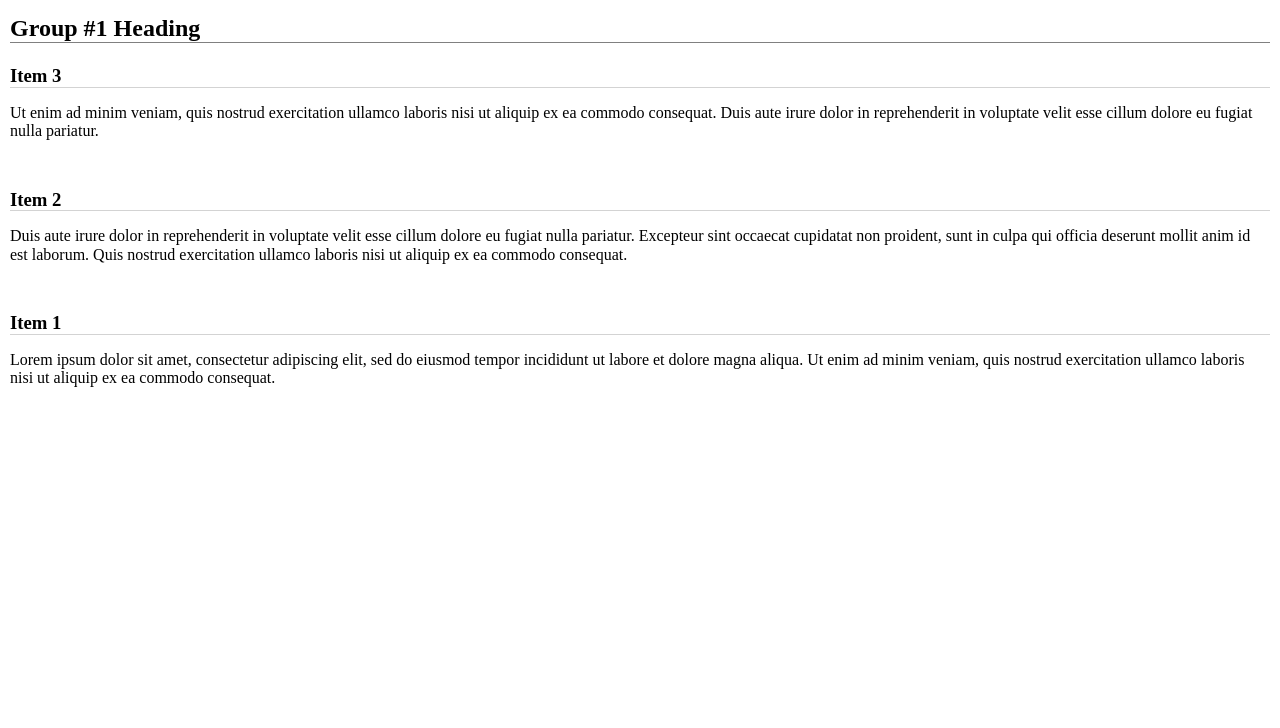
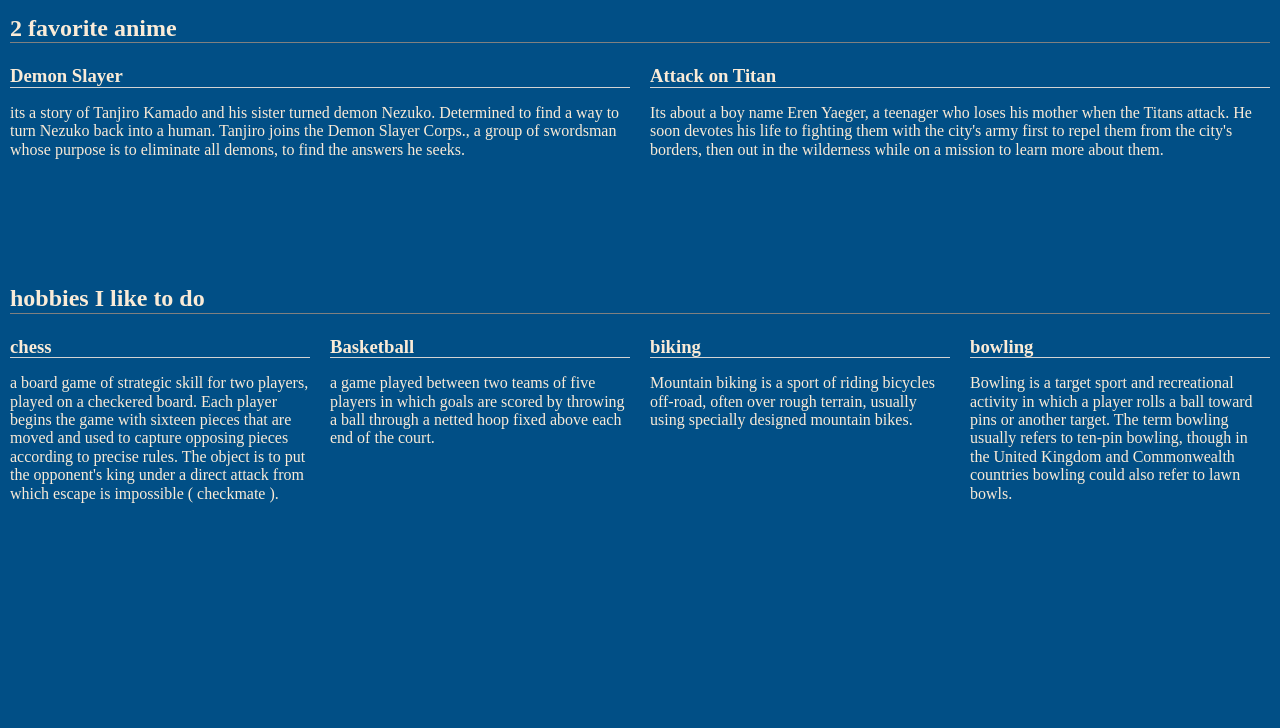
Before and after one commit to jmarcos00312/Simple-Flex-Columns---practice, a plain HTML site: page index.html in a window 1280 px wide. Shown: the part 72-800 px from the top of the page. Drawn offline with nearby package versions, Linux system fonts and the light colour scheme.

Commit message:
just practicing flexbox

```diff
--- a/index.html
+++ b/index.html
@@ -3,7 +3,7 @@
 
 <head>
 	<meta charset="utf-8">
-	<meta name="viewport" content="width=device-width">
+	<meta name="viewport" content="width=device-width, initial-scale=1">
 	<title>Group/Item Layout</title>
 	<link href="https://cdnjs.cloudflare.com/ajax/libs/normalize/8.0.1/normalize.min.css" rel="stylesheet" type="text/css" />
 	<link href="style.css" rel="stylesheet" type="text/css" />
@@ -11,26 +11,52 @@
 
 <body>
 	<main>
-    <h1>Important Page Heading</h1>
+    <h1>Jeremiah Marcos mock website</h1>
+
     <section>
-			<h2>Group #1 Heading</h2>
-      <!-- Group #1 with 3 items -->
+			<h2>2 favorite anime</h2>
+      <!-- Group #2 with 2 items -->
 			<div class="group">
 				<div class="item">
-					<h3>Item 1</h3>
-					<p>Lorem ipsum dolor sit amet, consectetur adipiscing elit, sed do eiusmod tempor incididunt ut labore et dolore magna aliqua. Ut enim ad minim veniam, quis nostrud exercitation ullamco laboris nisi ut aliquip ex ea commodo consequat.</p>
+					<h3>Demon Slayer</h3>
+					<p>its a story of Tanjiro Kamado and his sister turned demon Nezuko. Determined to find a way to turn Nezuko back into a human.
+						 Tanjiro joins the Demon Slayer Corps., a group of swordsman whose purpose is to eliminate all demons, to find the answers he seeks.</p>
 				</div>
 				<div class="item">
-					<h3>Item 2</h3>
-					<p>Duis aute irure dolor in reprehenderit in voluptate velit esse cillum dolore eu fugiat nulla pariatur. Excepteur sint occaecat cupidatat non proident, sunt in culpa qui officia deserunt mollit anim id est laborum. Quis nostrud exercitation
-					ullamco laboris nisi ut aliquip ex ea commodo consequat.</p>
+					<h3>Attack on Titan</h3>
+					<p>Its about a boy name Eren Yaeger, a teenager who loses his mother when the Titans attack.
+						He soon devotes his life to fighting them with the city's army
+						 first to repel them from the city's borders, then out in the wilderness while on a mission to learn more about them.</p>
+				</div>
+			</div>
+		</section>
+
+
+    <section>
+			<h2>hobbies I like to do</h2>
+      <!-- Group #3 with 4 items -->
+			<div class="group">
+				<div class="item">
+					<h3>chess</h3>
+					<p>a board game of strategic skill for two players, played on a checkered board.
+						Each player begins the game with sixteen pieces that are moved and used to capture opposing pieces according to precise rules.
+						The object is to put the opponent's king under a direct attack from which escape is impossible ( checkmate ).</p>
+				</div>
+				<div class="item">
+					<h3>Basketball</h3>
+					<p>a game played between two teams of five players in which goals are scored by throwing a ball through a netted hoop fixed above each end of the court.</p>
 				</div>
         <div class="item">
-					<h3>Item 3</h3>
-					<p>Ut enim ad minim veniam, quis nostrud exercitation ullamco laboris nisi ut aliquip ex ea commodo consequat. Duis aute irure dolor in reprehenderit in voluptate velit esse cillum dolore eu fugiat nulla pariatur.</p>
+					<h3>biking</h3>
+					<p>Mountain biking is a sport of riding bicycles off-road, often over rough terrain, usually using specially designed mountain bikes.</p>
+				</div>
+        <div class="item">
+					<h3>bowling</h3>
+					<p>Bowling is a target sport and recreational activity in which a player rolls a ball toward pins or another target. The term bowling usually refers to ten-pin bowling,
+						though in the United Kingdom and Commonwealth countries bowling could also refer to lawn bowls.</p>
 				</div>
 			</div>
-    </section>
+		</section>
 
 	</main>
 	<script src="script.js"></script>
--- a/style.css
+++ b/style.css
@@ -22,14 +22,40 @@
   margin: 12px 0;
   border-bottom: 1px solid lightgray;
 }
+body{
+  background-color: #293241;
+  color: antiquewhite;
+}
 
 /* --- Groups & Items --- */
 
 .group {
   display: flex;
-  flex-direction: column-reverse
+  flex-direction: column;
+  /* flex: 1; */
 }
 
 .item {
   margin: 10px;
+  flex: 1;
 }
+.item-double {
+  flex: 2;
+}
+
+@media all and (min-width: 300px){
+  body{
+    background-color: #014f86;
+  }
+  .group{
+    display: flex;
+    flex-direction: column;
+    margin-bottom: 100px;
+  }
+  h1{
+    padding: 0 10%;
+  }
+  .group{
+    flex-direction: row;
+  }
+}
```
